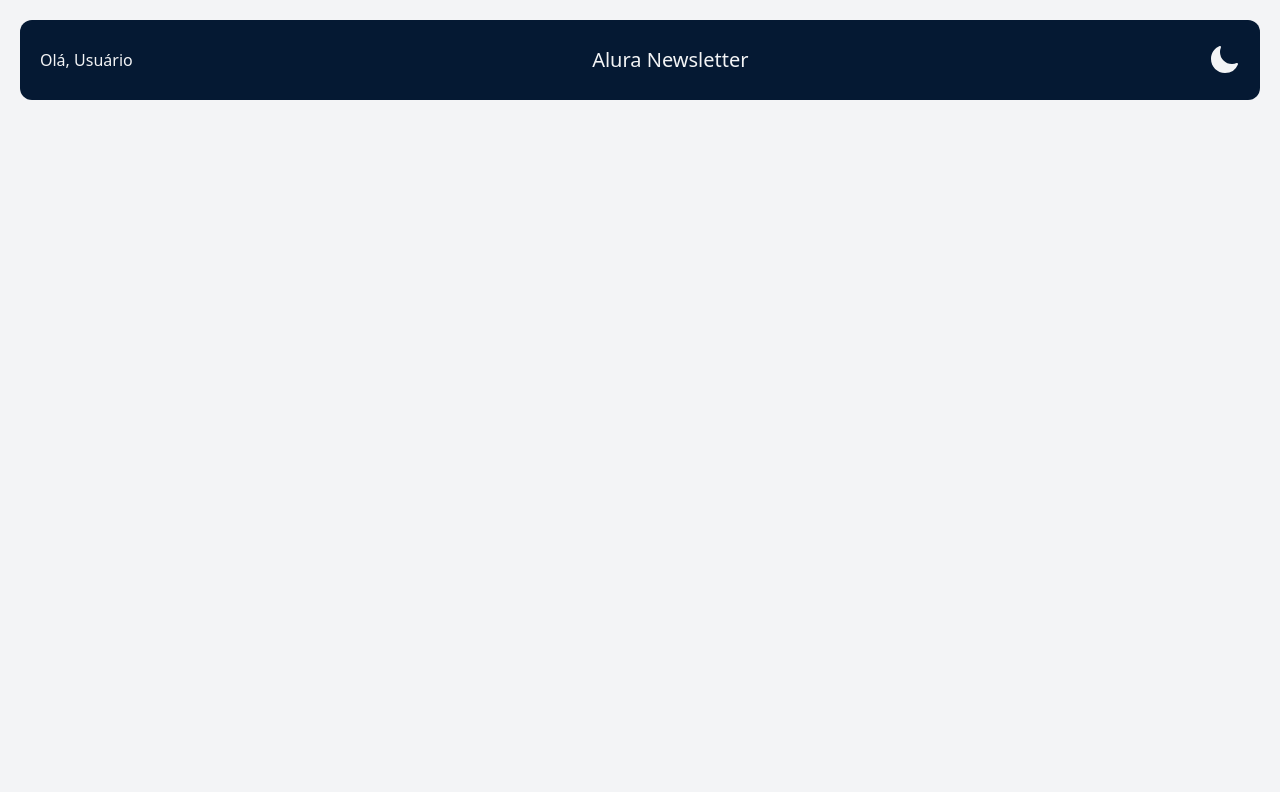
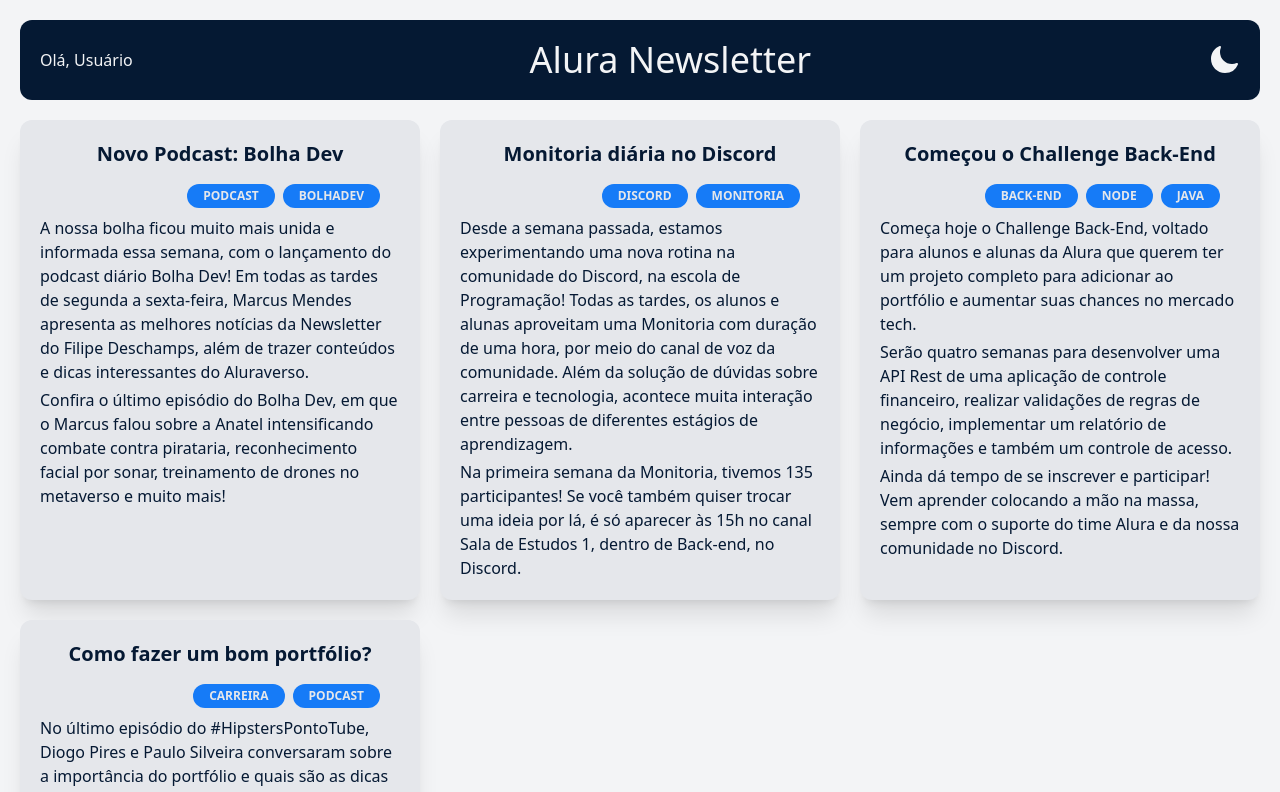
Before and after one commit to leogiraldimg/alura-react-tailwindcss-estilizando-componentes, a React (Vite) app: page / in a window 1280 px wide. Shown: the top 792 px of the page. Built offline with nearby package versions, Linux system fonts and the light colour scheme.

Commit message:
feat: implement articles list

```diff
--- /dev/null
+++ b/articles.json
@@ -0,0 +1,35 @@
+[
+  {
+    "title": "Novo Podcast: Bolha Dev",
+    "text": [
+      "A nossa bolha ficou muito mais unida e informada essa semana, com o lançamento do podcast diário Bolha Dev!  Em todas as tardes de segunda a sexta-feira, Marcus Mendes apresenta as melhores notícias da Newsletter do Filipe Deschamps, além de trazer conteúdos e dicas interessantes do Aluraverso.",
+      "Confira o último episódio do Bolha Dev, em que o Marcus falou sobre a Anatel intensificando combate contra pirataria, reconhecimento facial por sonar, treinamento de drones no metaverso e muito mais!"
+    ],
+    "tags": ["podcast", "bolhadev"]
+  },
+  {
+    "title": "Monitoria diária no Discord",
+    "text": [
+      "Desde a semana passada, estamos experimentando uma nova rotina na comunidade do Discord, na escola de Programação! Todas as tardes, os alunos e alunas aproveitam uma Monitoria com duração de uma hora, por meio do canal de voz da comunidade. Além da solução de dúvidas sobre carreira e tecnologia, acontece muita interação entre pessoas de diferentes estágios de aprendizagem.",
+      "Na primeira semana da Monitoria, tivemos 135 participantes! Se você também quiser trocar uma ideia por lá, é só aparecer às 15h no canal Sala de Estudos 1, dentro de Back-end, no Discord."
+    ],
+    "tags": ["discord", "monitoria"]
+  },
+  {
+    "title": "Começou o Challenge Back-End",
+    "text": [
+      "Começa hoje o Challenge Back-End, voltado para alunos e alunas da Alura que querem ter um projeto completo para adicionar ao portfólio e aumentar suas chances no mercado tech.",
+      "Serão quatro semanas para desenvolver uma API Rest de uma aplicação de controle financeiro, realizar validações de regras de negócio, implementar um relatório de informações e também um controle de acesso.",
+      "Ainda dá tempo de se inscrever e participar! Vem aprender colocando a mão na massa, sempre com o suporte do time Alura e da nossa comunidade no Discord."
+    ],
+    "tags": ["back-end", "node", "java"]
+  },
+  {
+    "title": "Como fazer um bom portfólio?",
+    "text": [
+      "No último episódio do #HipstersPontoTube, Diogo Pires e Paulo Silveira conversaram sobre a importância do portfólio e quais são as dicas para criar essa ferramenta essencial para todos os níveis de profissionais. Eles também dão algumas dicas de carreira, respondendo perguntas como “quando é o momento certo de me aplicar nas vagas?”."
+    ],
+    "image": "/example.jpeg",
+    "tags": ["carreira", "podcast"]
+  }
+]
--- a/src/App.jsx
+++ b/src/App.jsx
@@ -1,7 +1,13 @@
+import ArticlesList from "./components/ArticleList/ArticleList";
 import Header from "./components/Header/Header";
 
 const App = () => {
-  return <Header />;
+  return (
+    <div className="w-screen h-screen sm:px-5 flex flex-col justify-start items-center">
+      <Header />
+      <ArticlesList />
+    </div>
+  );
 };
 
 export default App;
--- /dev/null
+++ b/src/components/Article/Article.jsx
@@ -0,0 +1,30 @@
+const Article = ({ title, text, tags, image, alt }) => {
+  return (
+    <div className="p-5 bg-gray-200 dark:bg-dark-200 sm:rounded-xl sm:shadow-xl flex flex-col items-center gap-2">
+      <h1 className="mb-2 text-xl text-alura-200 dark:text-gray-200 font-bold">
+        {title}
+      </h1>
+      <div className="w-full pr-5 hidden sm:flex gap-2 justify-end">
+        {tags.map((tag) => (
+          <span
+            key={tag}
+            className="px-4 py-1 bg-alura-100 dark:bg-dark-100 rounded-full text-gray-200 text-xs font-bold uppercase"
+          >
+            {tag}
+          </span>
+        ))}
+      </div>
+      <div className="flex flex-col gap-1">
+        {text.map((content, index) => (
+          <span key={index} className="text-alura-200 dark:text-gray-400">
+            {content}
+          </span>
+        ))}
+      </div>
+      {image && <img className="sm:p-4" src={image} />}
+      {image && alt && <span className="sr-only">{alt}</span>}
+    </div>
+  );
+};
+
+export default Article;
--- /dev/null
+++ b/src/components/ArticleList/ArticleList.jsx
@@ -0,0 +1,14 @@
+import data from "../../../articles.json";
+import Article from "../Article/Article";
+
+const ArticleList = () => {
+  return (
+    <div className="mt-5 pb-20 sm:mt-0 grid gap-5 sm:grid-cols-2 lg:grid-cols-3 max-w-[1600px]">
+      {data.map((article, index) => (
+        <Article key={index} {...article} />
+      ))}
+    </div>
+  );
+};
+
+export default ArticleList;
--- a/src/components/Header/Header.jsx
+++ b/src/components/Header/Header.jsx
@@ -2,9 +2,9 @@
 
 const Header = () => {
   return (
-    <div className="flex h-20 bg-alura-200 dark:bg-dark-200 justify-between items-center px-5 sm:rounded-xl sm:m-5">
+    <div className="p-5 w-full sm:m-5 sm:rounded-xl bg-alura-200 dark:bg-dark-200 flex justify-between items-center">
       <span className="text-gray-100">Olá, Usuário</span>
-      <h1 className="text-gray-100 text-xl">Alura Newsletter</h1>
+      <h1 className="text-gray-100 text-2xl sm:text-4xl">Alura Newsletter</h1>
       <ToggleTheme />
     </div>
   );
```
Also changed, not shown: public/example.jpeg (added).
